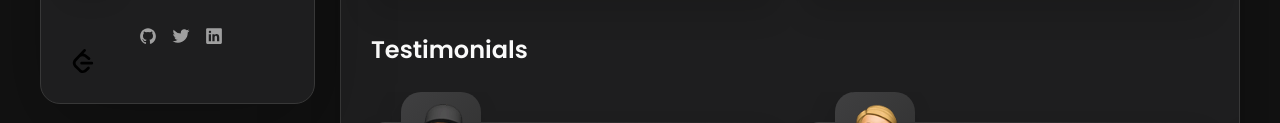
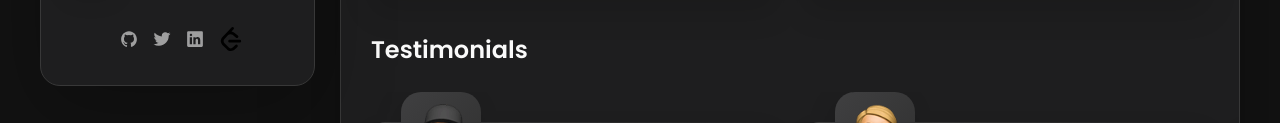
Before and after one commit to Zaheerkhan247/Modern-Portfolio, a plain HTML site: page index.html in a window 1280 px wide. Shown: the part 740-863 px from the top of the page. Drawn offline with nearby package versions, Linux system fonts and the light colour scheme; files whose address does not match are found by name.

Commit message:
Update index.html

```diff
--- a/index.html
+++ b/index.html
@@ -141,12 +141,13 @@
                 <ion-icon name="logo-linkedin"></ion-icon>
               </a>
             </li>
-          </ul>
-          <li>
+
+          <li class="social-item">
             <a href="https://leetcode.com/u/ZaheerKhan24/" class="social-link" target="_blank" rel="noopener noreferrer">
               <img src="images/Leetcode--Streamline-Simple-Icons.svg" alt="LeetCode" width="24" height="24" />
             </a>
           </li>
+         </ul>
         </div>
       </aside>
 
```
